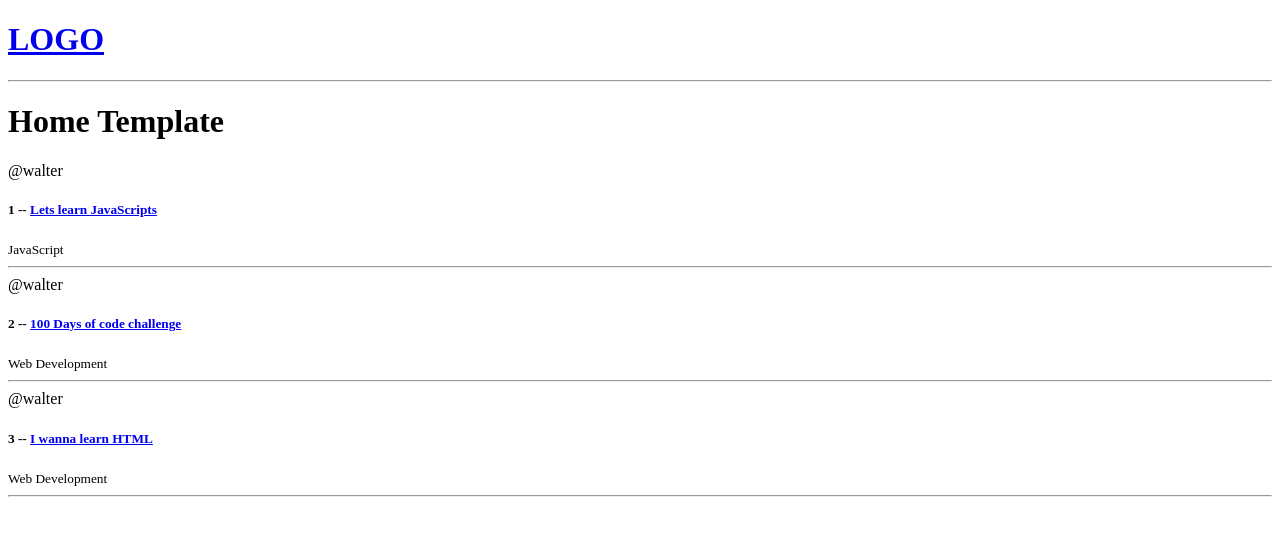
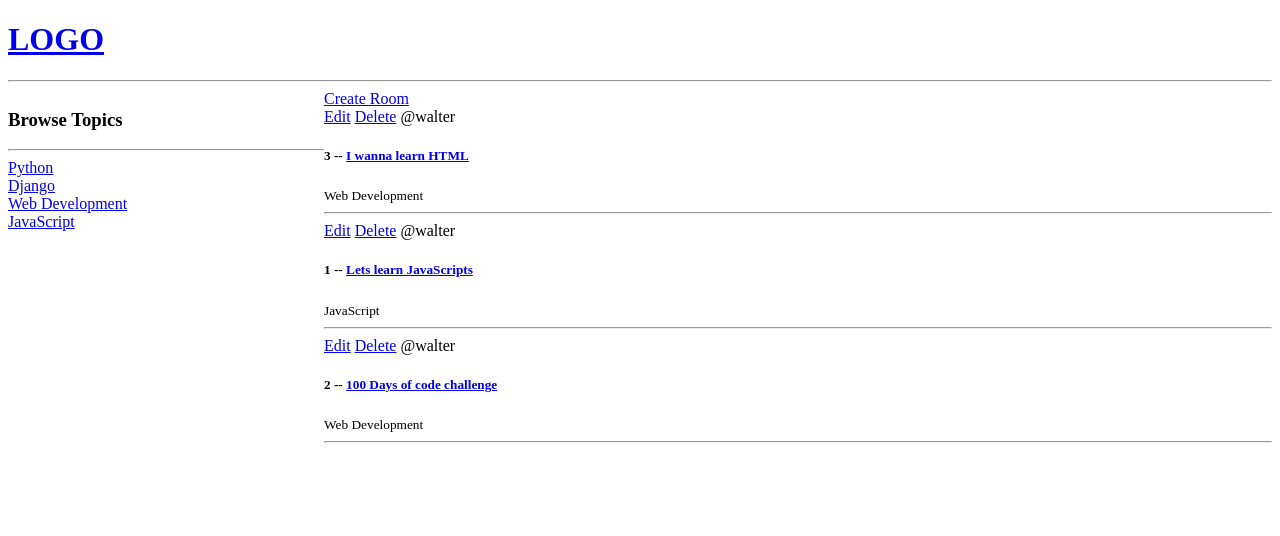
Before and after one commit to Walter-Void/studybud, a Django app: page / in a window 1280 px wide. Shown: the top 536 px of the page. Run offline with Django 5.2, Linux system fonts and the light colour scheme; data comes from the database, SQL or seed files in the repository; both versions use the stored data as it was after the commit.

Commit message:
Add files via upload

```diff
--- a/studybud/base/models.py
+++ b/studybud/base/models.py
@@ -18,6 +18,9 @@ class Room(models.Model):
     updated = models.DateTimeField(auto_now = True) # Shows time
     created = models.DateTimeField(auto_now_add = True) #shows time of creation
 
+    class Meta:
+        ordering = ['-updated', '-created']
+
     def __str__(self):
         return self.name
 
--- a/studybud/base/templates/base/home.html
+++ b/studybud/base/templates/base/home.html
@@ -2,12 +2,32 @@
 
 {% block content%}
 
-<h1>Home Template </h1>
+<style>
+    .home-container{
+        display: grid;
+        grid-template-columns: 1fr 3fr;
+    }
+</style>
+
+<div class = "home-container">
+    <div>
+        <h3>Browse Topics</h3>
+        <hr>
+
+        {% for topic in topics %}
+            <div>
+                <a href = "{% url 'home' %}?q={{topic.name}}">{{topic.name}}</a>
+            </div>
+        {% endfor %}
+    </div>
 
     <div>
+        <a href= "{% url 'create-room' %}">Create Room</a> <!--Allowing users to create room-->
         <div>
             {% for room in rooms%}
                 <div>
+                    <a href = "{% url 'update-room' room.id %}">Edit</a>
+                    <a href = "{% url 'delete-room' room.id %}">Delete</a>
                     <span>@{{room.host.username}}</span>
                   <h5>{{room.id}} -- <a href = "{% url 'room' room.id %}">{{room.name}}</a>  </h5> <!--coming from views-->
                   <small>{{room.topic.name}}</small>
@@ -16,4 +36,7 @@
             {% endfor %}
         </div>
     </div>
+
+
+</div>
 {% endblock content %}
--- a/studybud/base/urls.py
+++ b/studybud/base/urls.py
@@ -4,4 +4,7 @@ from . import views
 urlpatterns = [
     path('', views.home, name = "home"), #Path to home
     path('room/<str:pk>/', views.room, name = "room"), #Path to room
+    path('create-room/', views.createRoom, name = "create-room"),#Path for room_form
+    path('update-room/<str:pk>/', views.updateRoom, name = "update-room"), #Path for forms
+     path('delete-room/<str:pk>/', views.deleteRoom, name = "delete-room"), #Path to delete rooms
 ]
--- a/studybud/base/views.py
+++ b/studybud/base/views.py
@@ -1,6 +1,7 @@
-from django.shortcuts import render
+from django.shortcuts import render, redirect
 from django.http import HttpResponse # imports to HttpsResponse to work
-from .models import Room #Imports Room from the models.py
+from .models import Room, Topic #Imports Room from the models.py
+from .forms import RoomForm
 # Create your views here.
 
 #List for rooms
@@ -13,7 +14,10 @@ from .models import Room #Imports Room from the models.py
 #Function that shows user Home Page instead of the default page
 def home(request):
     rooms = Room.objects.all() #overrides the other room list
-    context = {'rooms': rooms}
+
+    topics = Topic.objects.all()
+
+    context = {'rooms': rooms, 'topics': topics}
     return render(request, 'base/home.html', context) #Goes into template folder to go to the home html
 
 #Function that show/sends you to a room
@@ -21,3 +25,34 @@ def room(request, pk):
     room = Room.objects.get(id =pk)
     context = {'room' : room}
     return render(request, 'base/room.html', context) #Goes into template folder to go to the room html
+
+#Function that creates the room display on the Project
+def createRoom(request):
+    form = RoomForm()
+    if request.method == 'POST':
+        form = RoomForm(request.POST)
+        if form.is_valid():
+            form.save()
+            return redirect('home')
+    context = {'form': form}
+    return render(request, 'base/room_form.html', context)
+
+#Functions for updating the room
+def updateRoom(request, pk):
+    room = Room.objects.get(id =pk)
+    form = RoomForm(instance=room)
+    if request.method == "POST":
+        form = RoomForm(request.POST, instance = room)
+        if form.is_valid():
+            form.save()
+            return redirect('home')
+    context = {'form' : form}
+    return render(request, 'base/room_form.html', context)
+
+#Function to delete room
+def deleteRoom(request, pk):
+    room = Room.objects.get(id = pk)
+    if request.method == 'POST':
+        room.delete()
+        return redirect('home')
+    return render(request, 'base/delete.html', {'obj': room})
```
Also changed, not shown: studybud/base/forms.py (added, +8 -0 lines), studybud/base/templates/base/delete.html (added, +11 -0 lines), studybud/base/templates/base/room_form.html (added, +12 -0 lines), studybud/db.sqlite3. Lines whose indentation alone changed are shown as unchanged.
